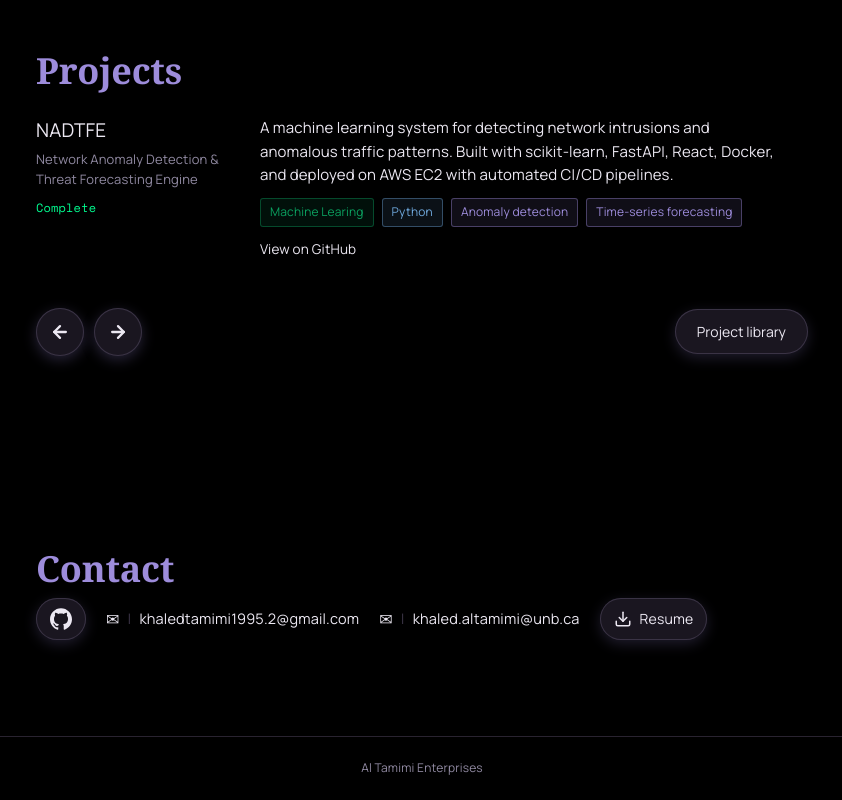
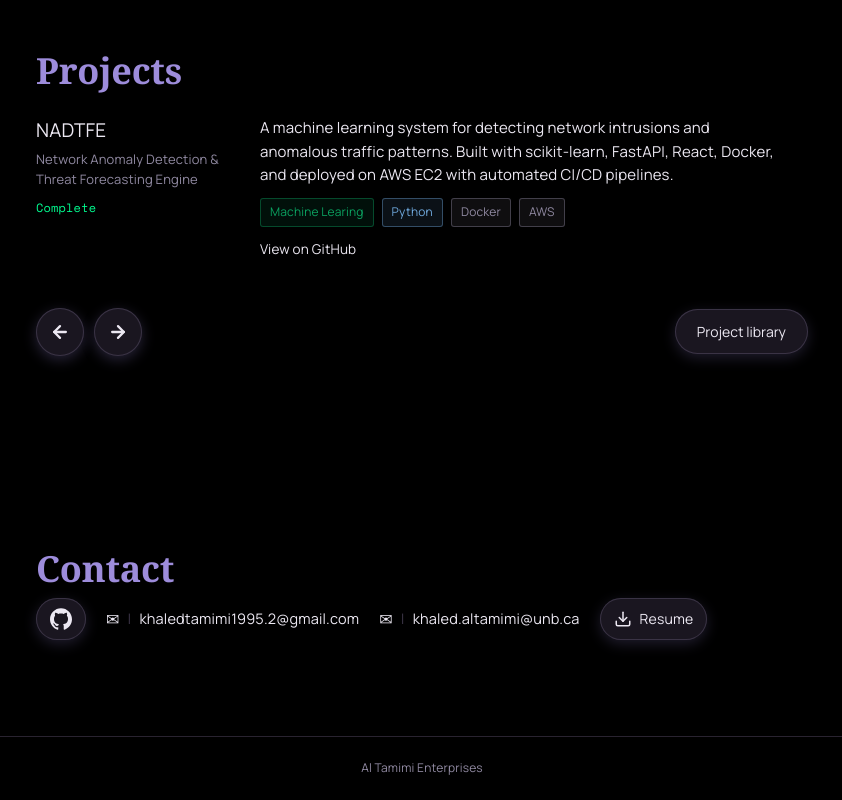
Before and after one commit to Khaled4262/PersonalWebsite, a React (Vite) app: page / in a window 1280 px wide. Shown: the part 1123-1923 px from the top of the page, without its empty margins (218-1060 px from the left). Built offline with nearby package versions, Linux system fonts and the light colour scheme; a web font is replaced by a local one.

Commit message:
Update Project Skills

```diff
--- a/src/PersonalWebsite.jsx
+++ b/src/PersonalWebsite.jsx
@@ -92,7 +92,7 @@ const PROJECTS = [
     status: "Complete",
     summary:
       "A machine learning system for detecting network intrusions and anomalous traffic patterns. Built with scikit-learn, FastAPI, React, Docker, and deployed on AWS EC2 with automated CI/CD pipelines.",
-    tech: ["Machine Learing", "Python", "Anomaly detection", "Time-series forecasting"],
+    tech: ["Machine Learing", "Python", "Docker", "AWS"],
     link: "https://github.com/Khaled4262/Network-Anomaly-Detection-and-Threat-Forecasting-Engine",
   },
   {
```
